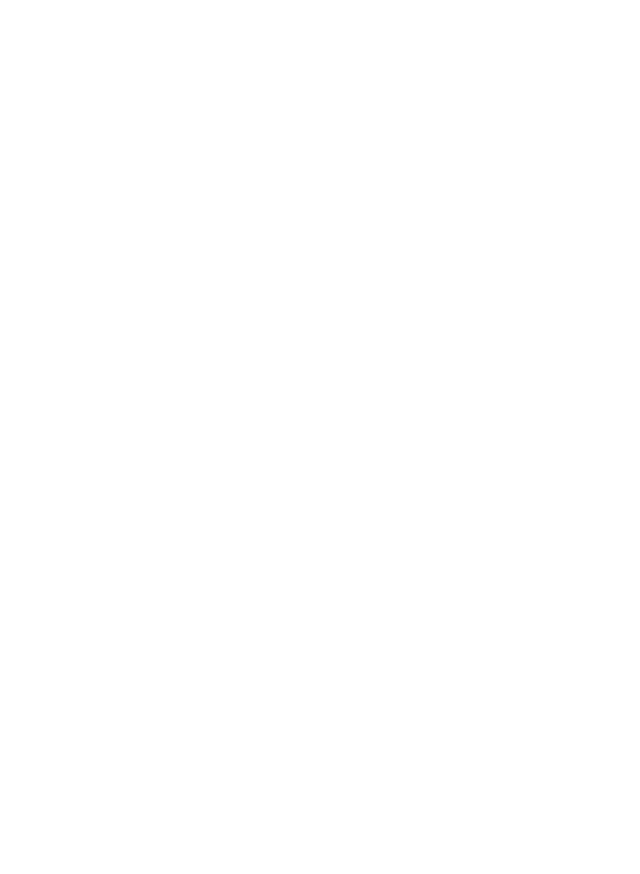
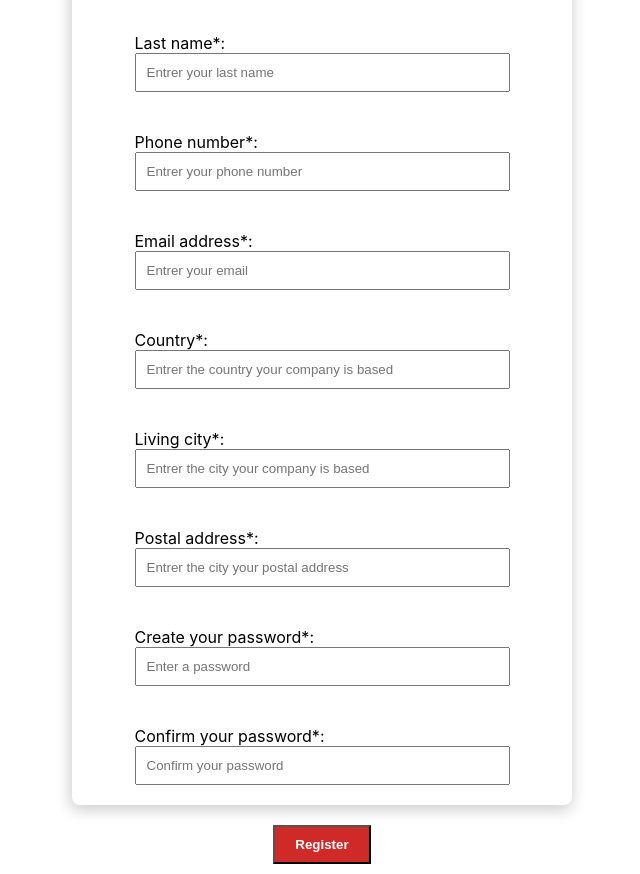
Before and after one commit to mkoner/michote_frontend, a React (Create React App) app in the folder michote/: page / in a window 1280 px wide. Shown: the part 240-1114 px from the top of the page, without its empty margins (318-958 px from the left). Before the commit the page ends 800 px from the top, so only its background shows below. Built offline with nearby package versions, Linux system fonts and the light colour scheme.

Commit message:
partner register page

```diff
--- a/michote/src/App.js
+++ b/michote/src/App.js
@@ -1,9 +1,11 @@
 import logo from './logo.svg';
 import './App.css';
+import PartnerRegister from './components/pages/partnerRegister/partnerRegister';
 
 function App() {
   return (
     <div className="App">
+      <PartnerRegister/>
     </div>
   );
 }
--- /dev/null
+++ b/michote/src/components/pages/partnerRegister/partnerRegister.css
@@ -0,0 +1,40 @@
+.register-page{
+    display:flex;
+    flex-direction: column;
+    align-items: center;
+}
+
+.register-page h4{
+    color: #CF2A27;
+    font-size: 19px;
+}
+
+
+.register-form{
+    margin: 20px auto;
+    width: 500px;
+    display:flex;
+    flex-direction: column;
+    align-items: center;
+    border-radius: 0.5rem;
+    box-shadow: -1px 4px 15px 1px rgb(0 0 0 / 20%);
+}
+
+.register-form-item{
+    margin: 20px auto;
+    display:flex;
+    flex-direction: column;
+    width: 75%;
+}
+
+input, button{
+    padding: 10px;
+}
+
+.register-page button{
+    margin-bottom: 10px;
+    padding: 10px 20px;
+    background-color: #CF2A27;
+    color: #FFF;
+    font-weight: 600;
+}
--- /dev/null
+++ b/michote/src/components/pages/partnerRegister/partnerRegister.jsx
@@ -0,0 +1,91 @@
+import React from 'react'
+import { useState, useEffect } from "react";
+
+
+import './partnerRegister.css'
+
+export default function PartnerRegister() {
+
+    const [userData, setUserData] = useState({
+        company: "",
+        password: "",
+        confirmedPassword: "",
+        email: "",
+        number: "",
+        country: "",
+        city: "",
+        paddress: "",
+    });
+
+    const handleChange = (evt) => {
+        const { name, value } = evt.target;
+        setUserData((prevState) => ({
+            ...prevState,
+            [name]: value,
+        }));
+    }
+
+    const handleSubmit = (evt) => {
+        evt.preventDefault();
+        console.log("Registered")
+    }
+
+  return (
+    <div className='register-page'>
+        <h4>Register your company</h4>
+        <div className="register-message">
+            Do you own or run a bus company?<br/>
+            Register with us and inscrease your sales<br/>
+            Sell tickets from anywhere anytime...
+        </div>
+        <div className="register-form">
+            <div className="register-form-item">
+                <label htmlFor="fname">Company name*:</label>
+                <input type="text" name='company' placeholder='Entrer your company name'
+                      value={userData.company} onChange={handleChange} />
+            </div>
+            <div className="register-form-item">
+                <label htmlFor="lname">Last name*:</label>
+                <input type="text" name='lname' placeholder='Entrer your last name'
+                      value={userData.lname} onChange={handleChange} />
+            </div>
+            <div className="register-form-item">
+                <label htmlFor="fname">Phone number*:</label>
+                <input type="text" name='number' placeholder='Entrer your phone number'
+                      value={userData.number} onChange={handleChange} />
+            </div>
+            <div className="register-form-item">
+                <label htmlFor="fname">Email address*:</label>
+                <input type="text" name='email' placeholder='Entrer your email'
+                      value={userData.email} onChange={handleChange} />
+            </div>
+            <div className="register-form-item">
+                <label htmlFor="fname">Country*:</label>
+                <input type="text" name='country' placeholder='Entrer the country your company is based'
+                      value={userData.country} onChange={handleChange} />
+            </div>
+            <div className="register-form-item">
+                <label htmlFor="fname">Living city*:</label>
+                <input type="text" name='city' placeholder='Entrer the city your company is based'
+                      value={userData.city} onChange={handleChange} />
+            </div>
+            <div className="register-form-item">
+                <label htmlFor="fname">Postal address*:</label>
+                <input type="text" name='paddress' placeholder='Entrer the city your postal address'
+                      value={userData.paddress} onChange={handleChange} />
+            </div>
+            <div className="register-form-item">
+                <label htmlFor="fname">Create your password*:</label>
+                <input type="text" name='password' placeholder='Enter a password'
+                      value={userData.password} onChange={handleChange} />
+            </div>
+            <div className="register-form-item">
+                <label htmlFor="fname">Confirm your password*:</label>
+                <input type="text" name='confirmedPassword' placeholder='Confirm your password'
+                      value={userData.confirmedPassword} onChange={handleChange} />
+            </div>
+        </div>
+        <button onClick={handleSubmit}>Register</button>
+    </div>
+  )
+}
```
